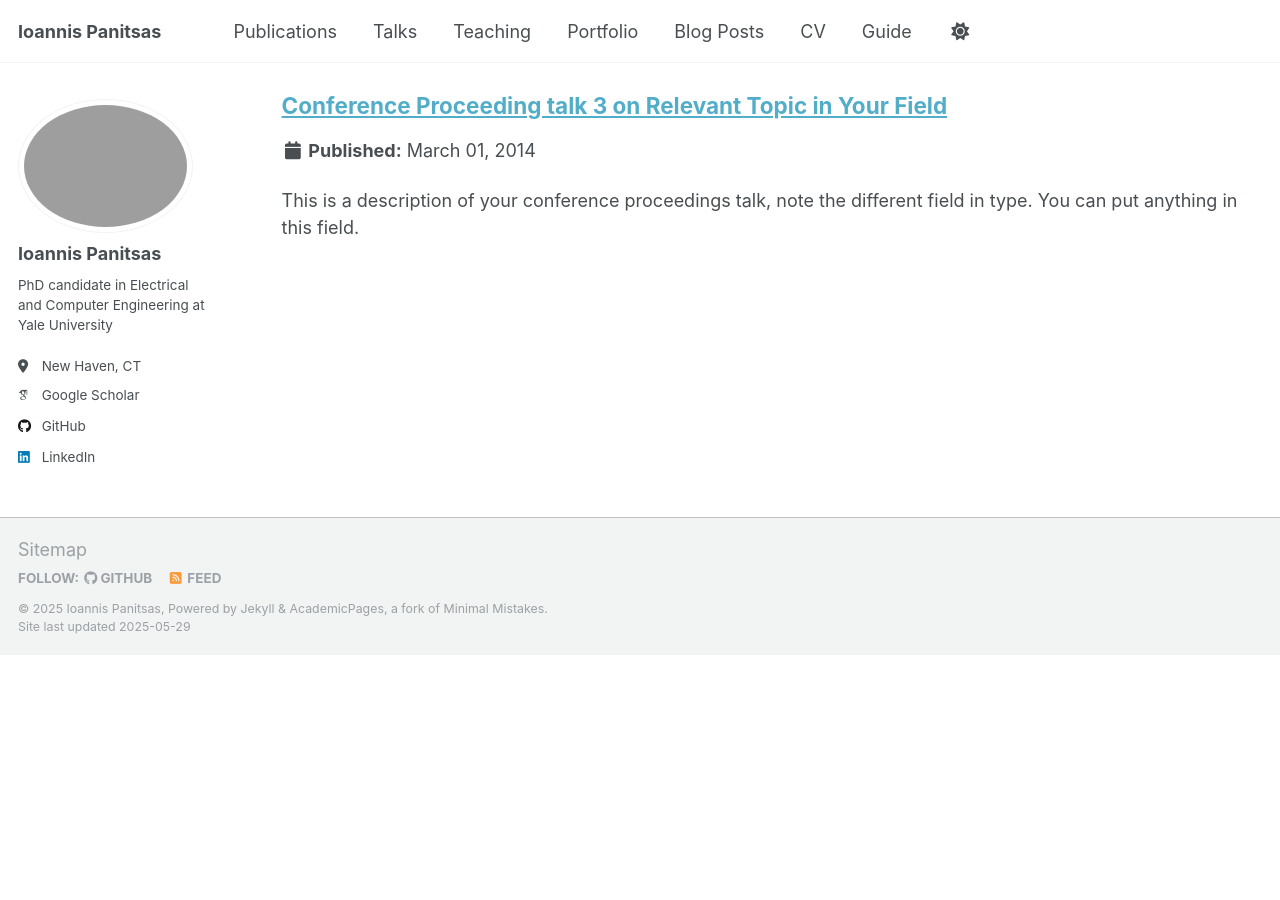
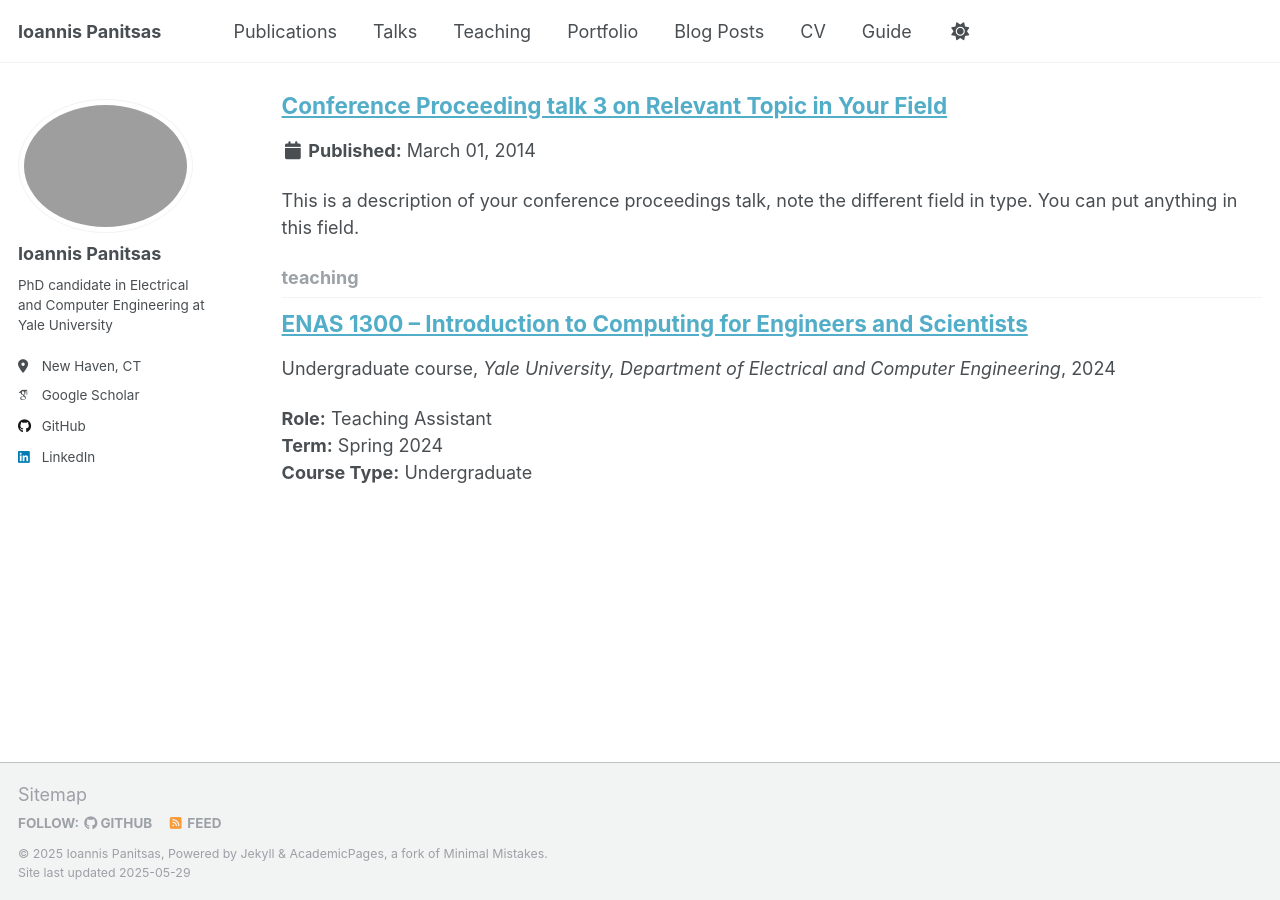
Before and after one commit to panitsasi/panitsasi.github.io, a Jekyll site: the page built from _pages/collection-archive.html, in a window 1280 px wide and 900 px high, scrolled down 1749 px. Built offline with Jekyll 4.4.1, drawn with Linux system fonts in a browser that asks for light colours; some web fonts are replaced; before the commit the page ends 2404 px from its top, so only the background shows below that.

Commit message:
Updated the index page

```diff
--- a/_config.yml
+++ b/_config.yml
@@ -102,7 +102,7 @@ author:
   instagram        :
   impactstory      :
   lastfm           :
-  linkedin         : "Ioannis Panitsas"
+  linkedin         : "https://www.linkedin.com/in/ioannis-panitsas-255452169/"
   orcid            :
   pinterest        :
   soundcloud       :
@@ -187,6 +187,9 @@ collections:
   talks:
     output: true
     permalink: /:collection/:path/
+  teaching:
+    output: true
+    permalink: /teaching/:path/
 
 
 # Defaults
--- /dev/null
+++ b/_teaching/2024-spring-teaching-ENAS-130.md
@@ -0,0 +1,15 @@
+---
+title: "ENAS 1300 – Introduction to Computing for Engineers and Scientists"
+collection: teaching
+type: "Undergraduate course"
+permalink: /teaching/2024-spring-enas1300
+venue: "Yale University, Department of Electrical and Computer Engineering"
+date: 2024-01-01
+location: "New Haven, CT"
+---
+
+**Role:** Teaching Assistant
+**Term:** Spring 2024
+**Course Type:** Undergraduate
+
+An introduction to the use of the C, C++ and MATLAB programming languages to solve a variety of problems in mathematics, natural sciences, and engineering. Topics include general problem-solving techniques, object-oriented programming, elementary numerical methods, data analysis, and graphical display of computational results.
```
Also changed, not shown: _pages/about.md (+1 -1 lines), _teaching/2014-spring-teaching-1.md (deleted, +0 -20 lines), _teaching/2015-spring-teaching-2.md (deleted, +0 -20 lines).
